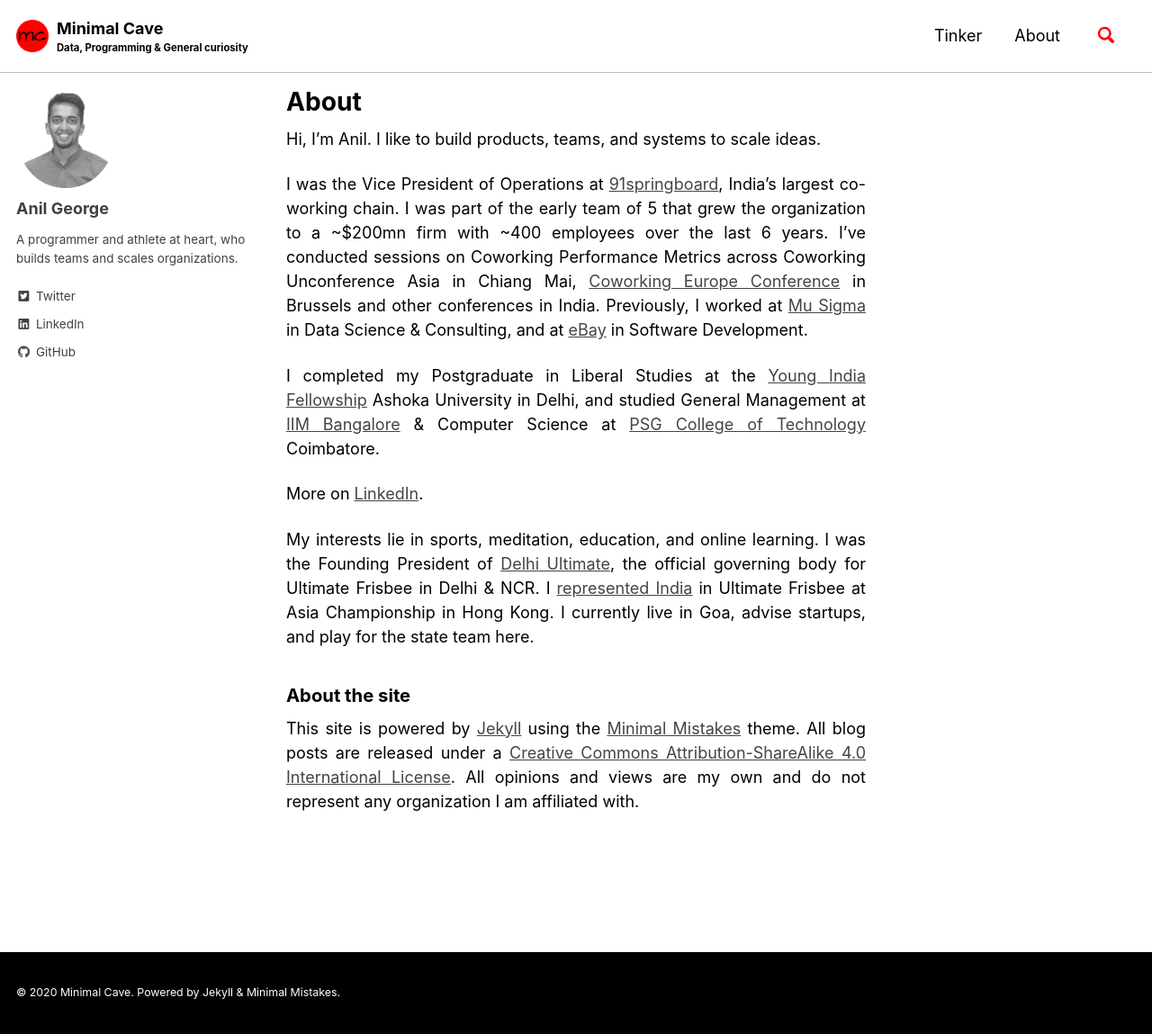
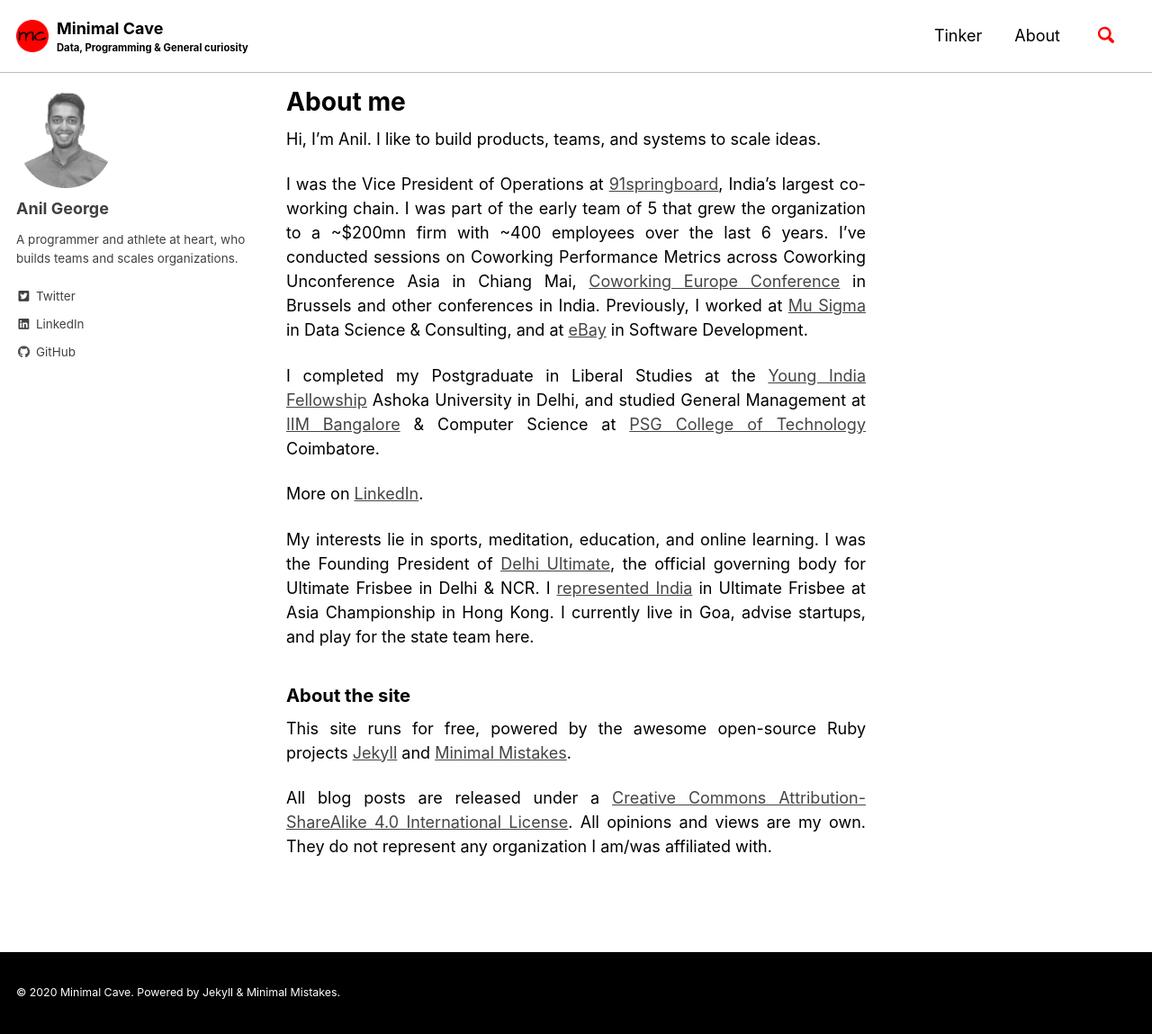
Before and after one commit to anilgeorge04/anilgeorge04.github.io, a Jekyll site: the page built from _pages/about.md, in a window 1280 px wide and 1149 px high. Shown: the whole window at 90% size. Built offline with Jekyll 4.4.1, drawn with Linux system fonts in a browser that asks for light colours; cached includes are drawn as plain includes.

Commit message:
update about, tinker loc, index to md

```diff
--- a/_pages/about.md
+++ b/_pages/about.md
@@ -1,5 +1,5 @@
 ---
-title: About
+title: About me
 layout: single
 permalink: /about/
 ---
@@ -16,6 +16,6 @@
 
 
 ### About the site
-This site is powered by [Jekyll](jekyllrb.com/) using the [Minimal Mistakes](https://mademistakes.com/minimal-mistakes/) theme.
-All blog posts are released under a [Creative Commons Attribution-ShareAlike 4.0 International License](https://creativecommons.org/licenses/by-sa/4.0/).
-All opinions and views are my own and do not represent any organization I am affiliated with.
+This site runs for free, powered by the awesome open-source Ruby projects [Jekyll](jekyllrb.com/) and [Minimal Mistakes](https://mademistakes.com/minimal-mistakes/).
+
+All blog posts are released under a [Creative Commons Attribution-ShareAlike 4.0 International License](https://creativecommons.org/licenses/by-sa/4.0/). All opinions and views are my own. They do not represent any organization I am/was affiliated with.
--- a/index.html
+++ /dev/null
@@ -1,5 +0,0 @@
----
-layout: home
-author_profile: true
----
-Welcome!
```
Also changed, not shown: _pages/tinker.md (added, +7 -0 lines), index.md (added, +6 -0 lines), tinker.md (deleted, +0 -6 lines).
